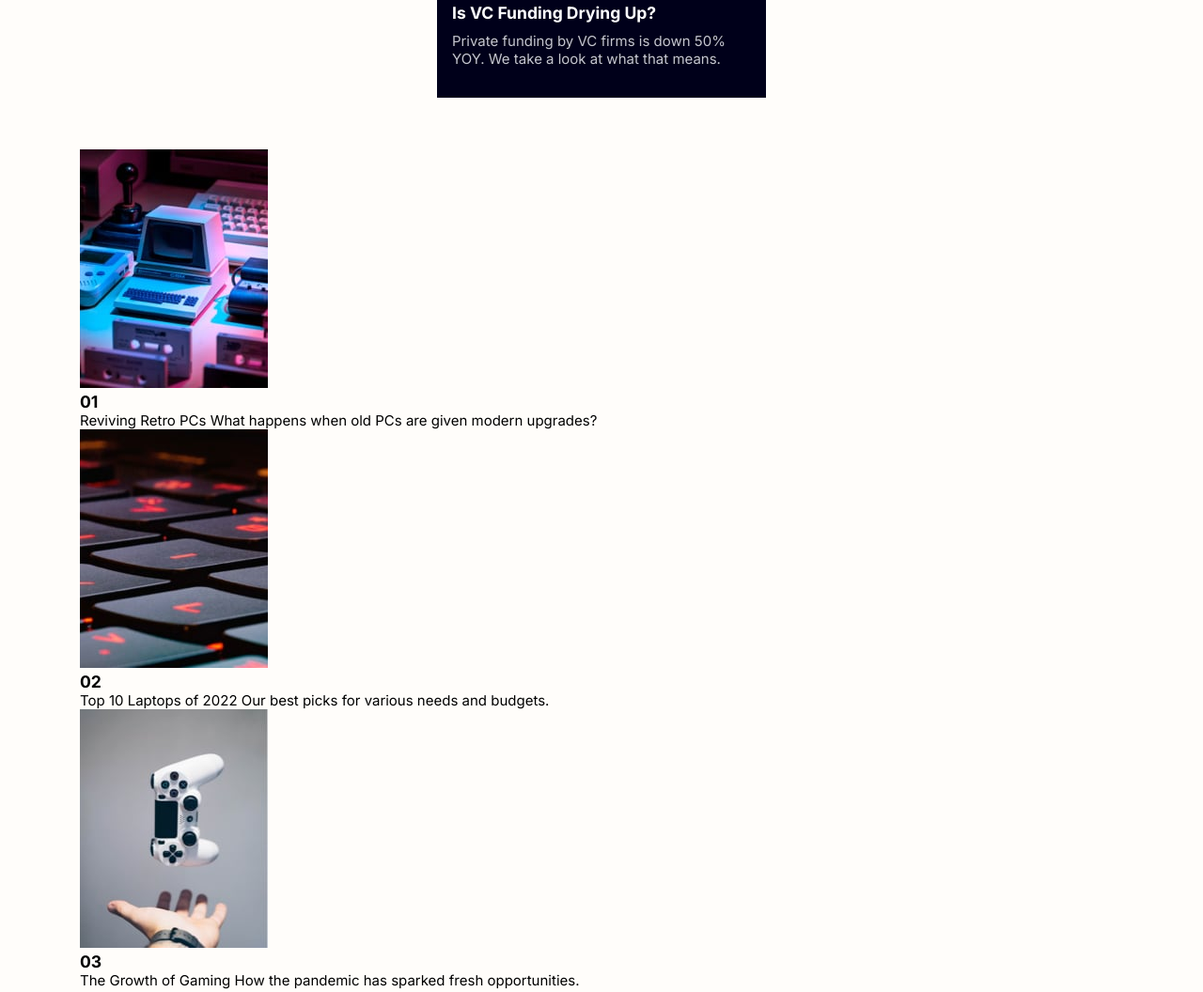
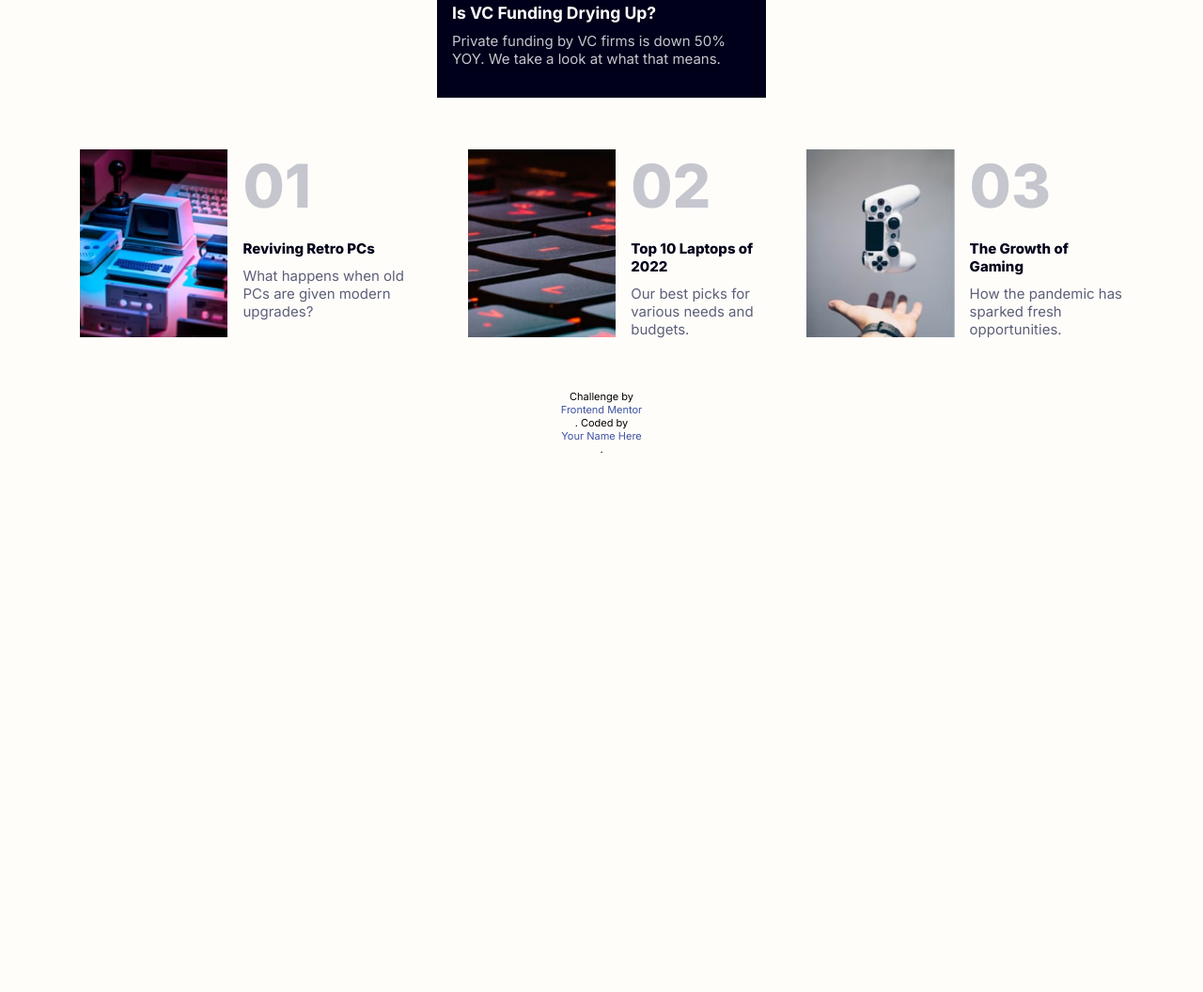
Before and after one commit to EyadOmar/News_homepage, a plain HTML site: page index.html in a window 1280 px wide. Shown: the part 839-1895 px from the top of the page at 94% size. After the commit the page ends 1324 px from the top, so only its background shows below. Drawn offline with Linux system fonts and the light colour scheme.

Commit message:
Styles popular section

```diff
--- a/CSS/style.css
+++ b/CSS/style.css
@@ -204,3 +204,38 @@ section {
 .new article:last-of-type p {
   border: 0;
 }
+/* ------------------------------------------------- */
+/* ------------------Popular------------------------- */
+/* ------------------------------------------------- */
+.popular .container {
+  display: flex;
+  flex-direction: column;
+  gap: 3rem;
+}
+.popular .box {
+  display: flex;
+  gap: 1rem;
+}
+.popular .box img {
+  height: 200px;
+}
+.popular .box article h3 {
+  font-size: 4rem;
+  color: var(--grayish-blue);
+  padding-bottom: 1.2rem;
+  font-weight: 800;
+}
+.popular .box article h4 {
+  color: var(--Very-dark-blue);
+  font-size: 1.3;
+  padding-bottom: 10px;
+  font-weight: 800;
+}
+.popular .box article p {
+  color: var(--dark-grayish-blue);
+}
+@media (min-width: 768px) {
+  .popular .container {
+    flex-direction: row;
+  }
+}
--- a/index.html
+++ b/index.html
@@ -91,8 +91,9 @@
             <img src="./images/image-retro-pcs.jpg" alt="retro pc" />
             <article>
               <h3>01</h3>
+              <h4>Reviving Retro PCs</h3>
               <p>
-                Reviving Retro PCs What happens when old PCs are given modern
+                What happens when old PCs are given modern
                 upgrades?
               </p>
             </article>
@@ -101,8 +102,9 @@
             <img src="./images/image-top-laptops.jpg" alt="top laptops" />
             <article>
               <h3>02</h3>
+              <h4>Top 10 Laptops of 2022 </h4>
               <p>
-                Top 10 Laptops of 2022 Our best picks for various needs and
+                Our best picks for various needs and
                 budgets.
               </p>
             </article>
@@ -111,8 +113,9 @@
             <img src="./images/image-gaming-growth.jpg" alt="gaming console" />
             <article>
               <h3>03</h3>
+              <h4>The Growth of Gaming </h4>
               <p>
-                The Growth of Gaming How the pandemic has sparked fresh
+                How the pandemic has sparked fresh
                 opportunities.
               </p>
             </article>
```
